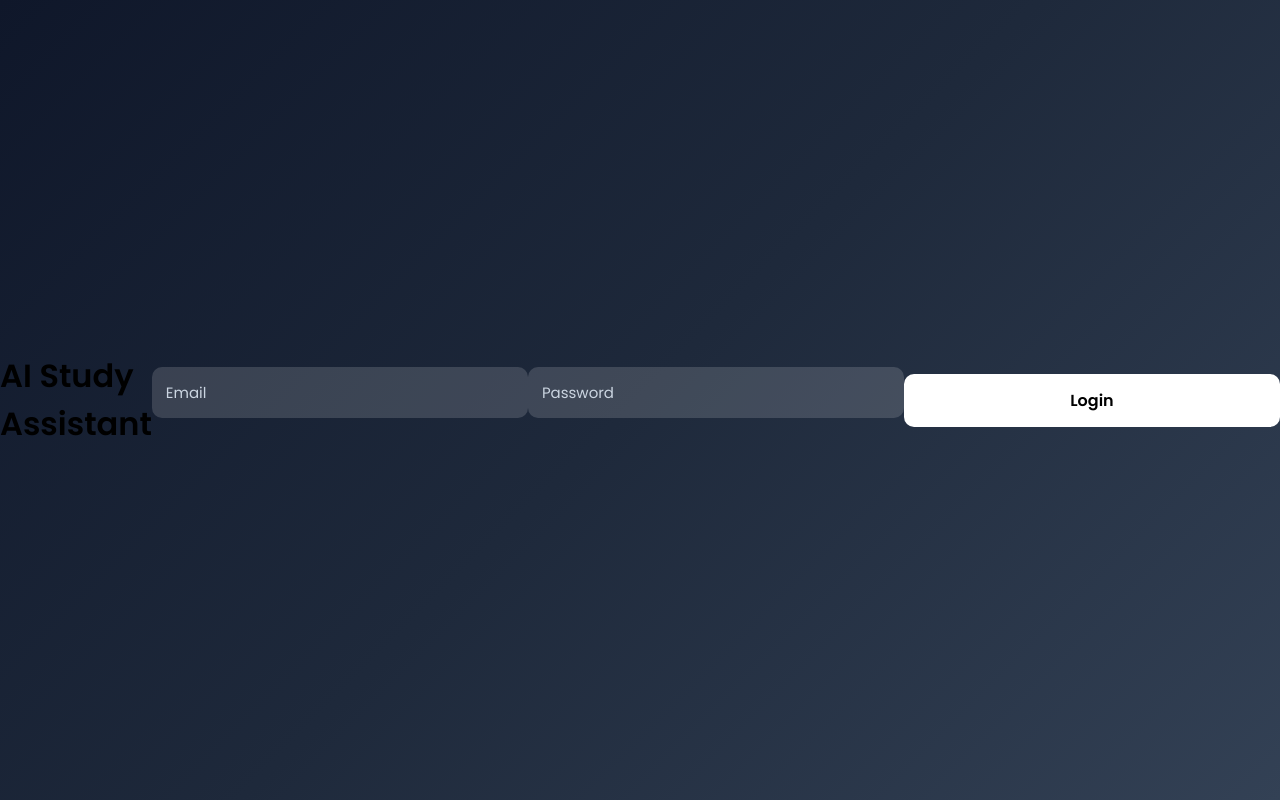
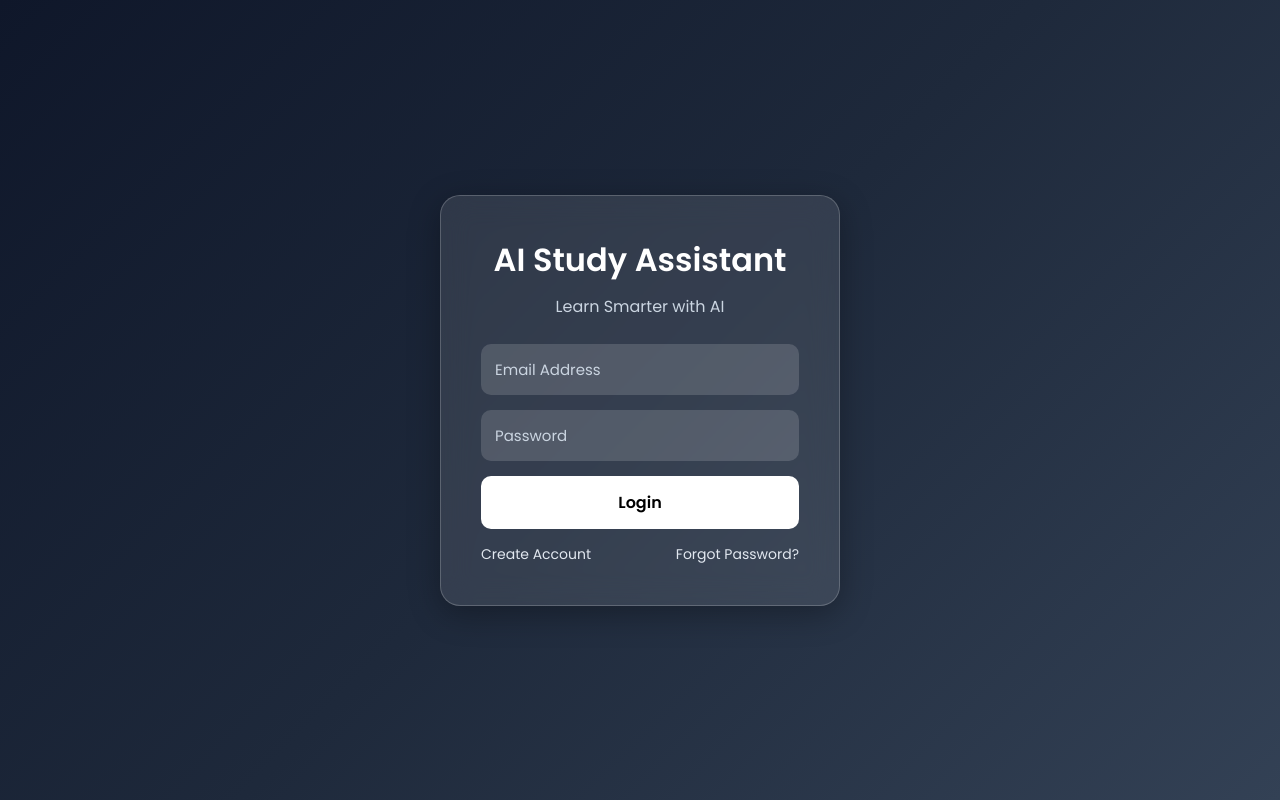
Before and after one commit to Anukarsh123/AI-Study-Assistant, a plain HTML site: page index.html in a window 1280 px wide. Drawn offline with Linux system fonts and the light colour scheme.

Commit message:
Refactor HTML structure and update form elements

```diff
--- a/index.html
+++ b/index.html
@@ -1,20 +1,31 @@
 <!DOCTYPE html>
-<html>
+<html lang="en">
 <head>
+    <meta charset="UTF-8">
+    <meta name="viewport" content="width=device-width, initial-scale=1.0">
     <title>AI Study Assistant</title>
     <link rel="stylesheet" href="style.css">
 </head>
 <body>
 
-<h1>AI Study Assistant</h1>
+<div class="container">
+    <div class="login-card">
+        <h1>AI Study Assistant</h1>
+        <p>Learn Smarter with AI</p>
 
-<input type="email" placeholder="Email">
-<br><br>
+        <form>
+            <input type="email" placeholder="Email Address" required>
+            <input type="password" placeholder="Password" required>
 
-<input type="password" placeholder="Password">
-<br><br>
+            <button type="submit">Login</button>
 
-<button>Login</button>
+            <div class="links">
+                <a href="#">Create Account</a>
+                <a href="#">Forgot Password?</a>
+            </div>
+        </form>
+    </div>
+</div>
 
 </body>
 </html>
```
